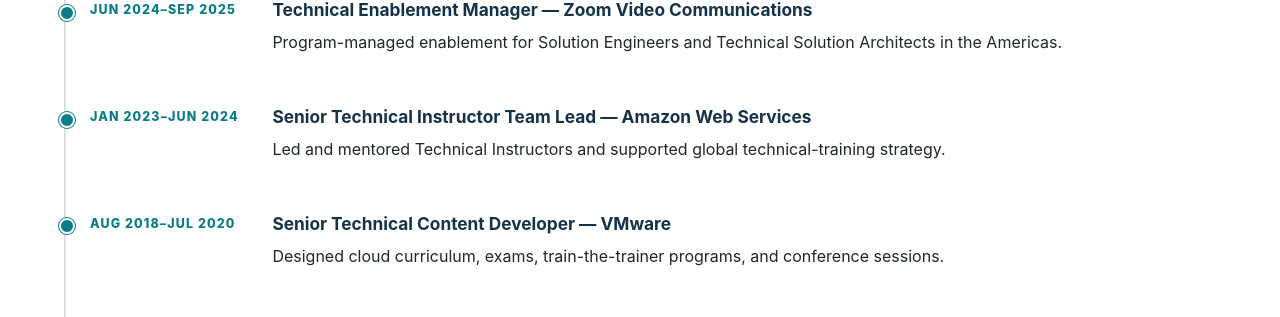
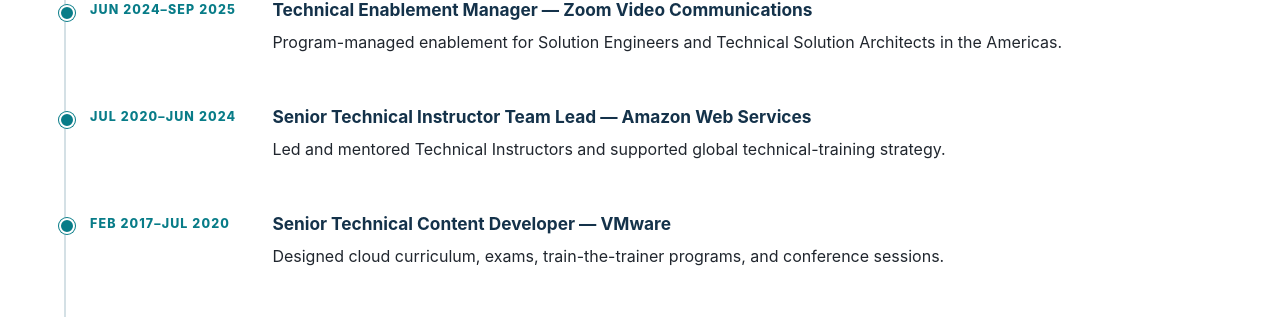
Before and after one commit to hasherwi/hasherwi.github.io, a Jekyll site: the page built from index.html, in a window 1280 px wide and 900 px high, scrolled down 1971 px. Shown: the part 151-468 px from the top of the window. Built offline with Jekyll 4.4.1, drawn with Linux system fonts in a browser that asks for light colours.

```diff
--- a/_data/portfolio.generated.yml
+++ b/_data/portfolio.generated.yml
@@ -1,7 +1,7 @@
 metadata:
   schema_version: 1
   source_profile: Public Portfolio v1
-  generated_at: "2026-10-04"
+  generated_at: "2026-08-28"
   provenance: "Career History workbook → approved publishing controls → sanitized public artifact"
   notice: "Generated file. Edit the career workbook or site templates, not career facts here."
 
@@ -38,12 +38,12 @@
   - record_id: EMP-0004
     treatment: primary
     title: Senior Technical Instructor Team Lead — Amazon Web Services
-    dates: Jan 2023–Jun 2024
+    dates: Jul 2020–Jun 2024
     summary: Led and mentored Technical Instructors and supported global technical-training strategy.
   - record_id: EMP-0007
     treatment: supporting
     title: Senior Technical Content Developer — VMware
-    dates: Aug 2018–Jul 2020
+    dates: Feb 2017–Jul 2020
     summary: Designed cloud curriculum, exams, train-the-trainer programs, and conference sessions.
 
 impact:
```
